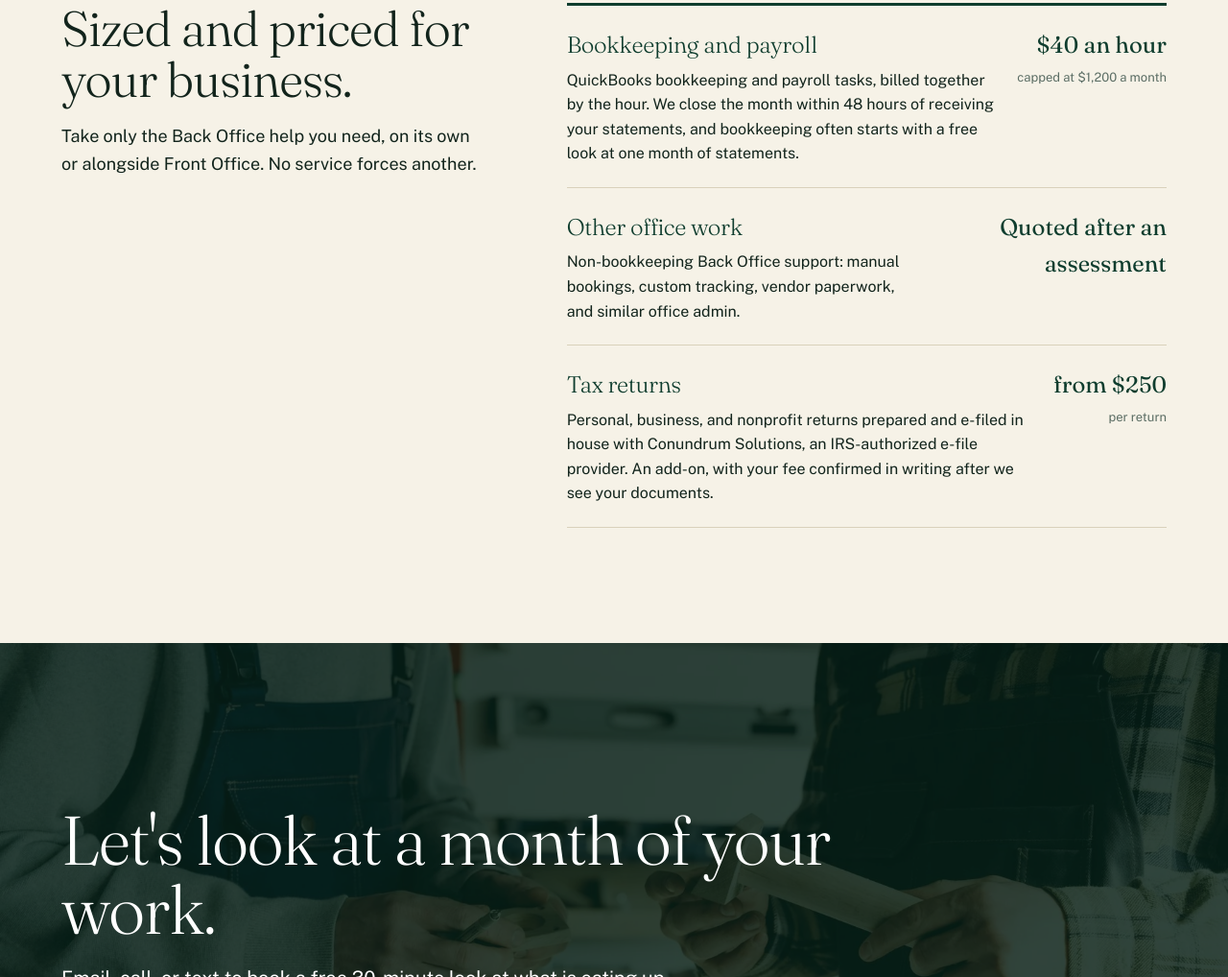
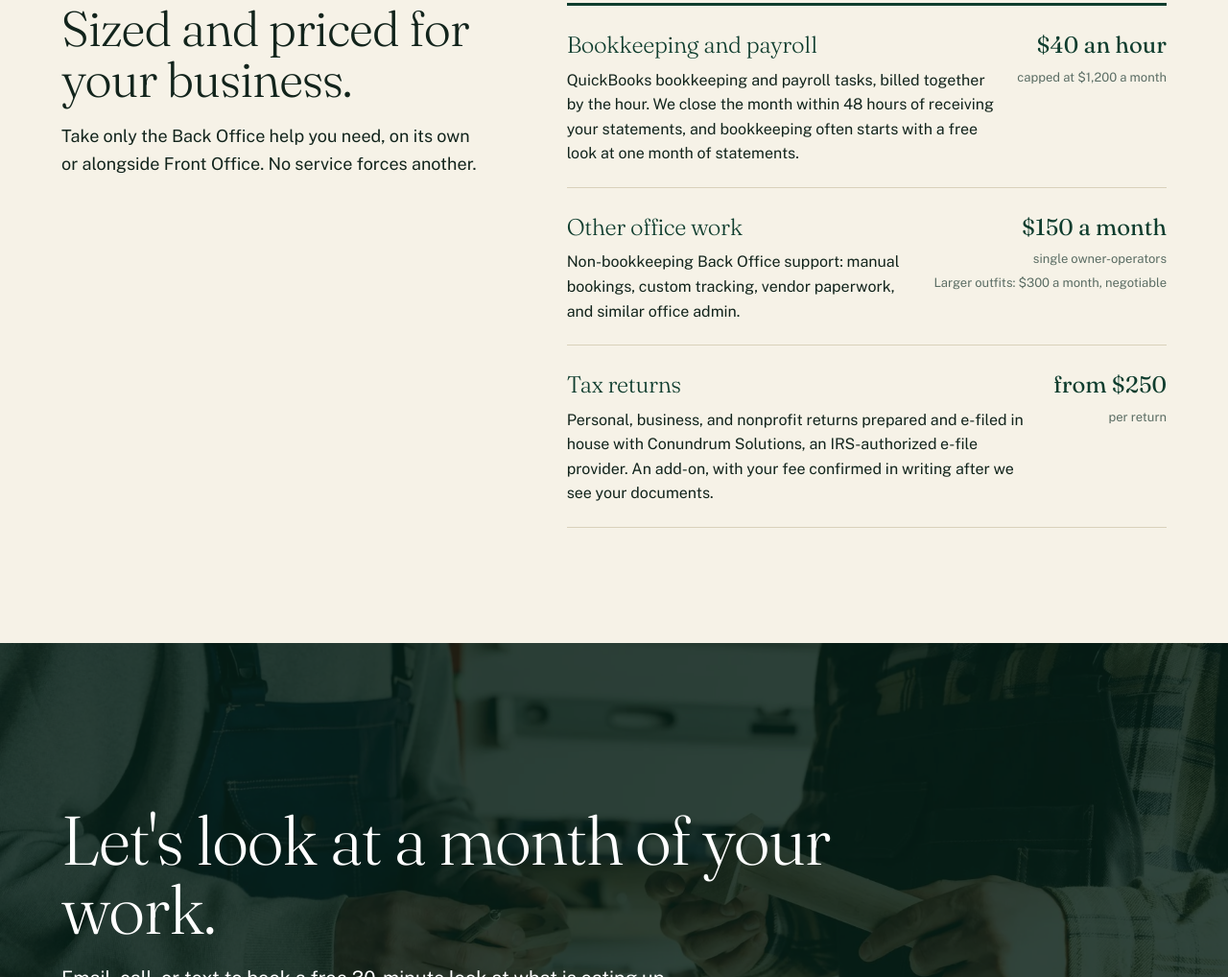
Before and after one commit to Cream-ai/ivllc-site, a plain HTML site: page back-office/index.html in a window 1280 px wide. Shown: the part 3713-4731 px from the top of the page at 96% size. Drawn offline with Linux system fonts and the light colour scheme.

Commit message:
Price other Back Office work at $150 and $300 a month.
State the monthly rates in the Back Office descriptions and price box.

Co-authored-by: Cream-ai <Cream-ai@users.noreply.github.com>

```diff
--- a/back-office/index.html
+++ b/back-office/index.html
@@ -4,11 +4,11 @@
 <meta charset="utf-8">
 <meta name="viewport" content="width=device-width, initial-scale=1">
 <title>Back Office | Interregnum Ventures</title>
-<meta name="description" content="Bookkeeping and payroll at $40 an hour, capped at $1,200 a month, closed within 48 hours of receiving your statements. Other office work quoted after an assessment. Tax returns from $250.">
+<meta name="description" content="Bookkeeping and payroll at $40 an hour, capped at $1,200 a month, closed within 48 hours of receiving your statements. Other office work $150 a month for single owner-operators, $300 a month (negotiable) for larger outfits. Tax returns from $250.">
 <meta name="theme-color" content="#0b2e23">
 <meta property="og:type" content="website">
 <meta property="og:title" content="Back Office by Interregnum Ventures">
-<meta property="og:description" content="Bookkeeping and payroll at $40 an hour, capped at $1,200 a month, closed within 48 hours of receiving your statements. Other office work quoted after an assessment. Tax returns from $250.">
+<meta property="og:description" content="Bookkeeping and payroll at $40 an hour, capped at $1,200 a month, closed within 48 hours of receiving your statements. Other office work $150 a month for single owner-operators, $300 a month (negotiable) for larger outfits. Tax returns from $250.">
 <meta property="og:image" content="https://ivllc.xyz/img/hero.jpg">
 <link rel="icon" href="../favicon.svg" type="image/svg+xml">
 <link rel="preload" href="../fonts/fraunces-latin-var.woff2" as="font" type="font/woff2" crossorigin>
@@ -123,7 +123,7 @@
     <div>
       <div class="prices">
         <div class="price"><div><h3>Bookkeeping and payroll</h3><p>QuickBooks bookkeeping and payroll tasks, billed together by the hour. We close the month within 48 hours of receiving your statements, and bookkeeping often starts with a free look at one month of statements.</p></div><div class="amt">$40 an hour<small>capped at $1,200 a month</small></div></div>
-        <div class="price"><div><h3>Other office work</h3><p>Non-bookkeeping Back Office support: manual bookings, custom tracking, vendor paperwork, and similar office admin.</p></div><div class="amt">Quoted after an assessment</div></div>
+        <div class="price"><div><h3>Other office work</h3><p>Non-bookkeeping Back Office support: manual bookings, custom tracking, vendor paperwork, and similar office admin.</p></div><div class="amt"><span class="tier-price">$150 a month<small>single owner-operators</small><small>Larger outfits: $300 a month, negotiable</small></span></div></div>
         <div class="price"><div><h3>Tax returns</h3><p>Personal, business, and nonprofit returns prepared and e-filed in house with Conundrum Solutions, an IRS-authorized e-file provider. An add-on, with your fee confirmed in writing after we see your documents.</p></div><div class="amt">from $250<small>per return</small></div></div>
       </div>
     </div>
```
